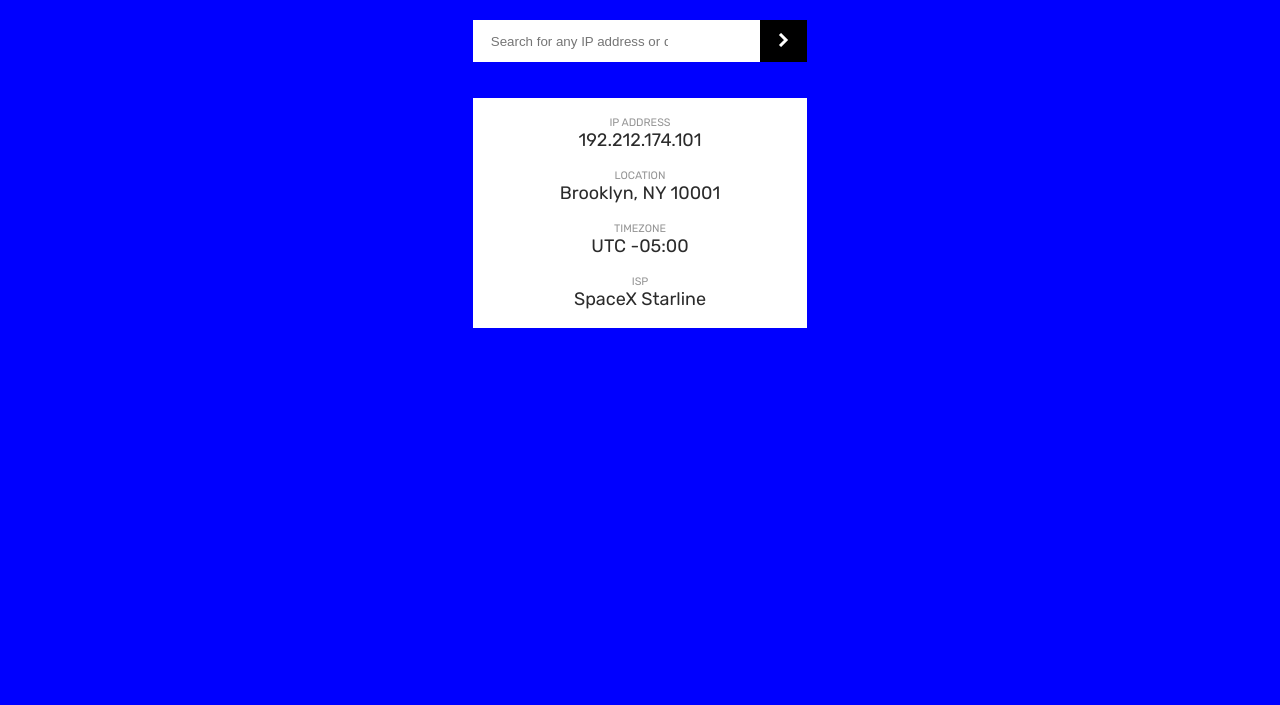
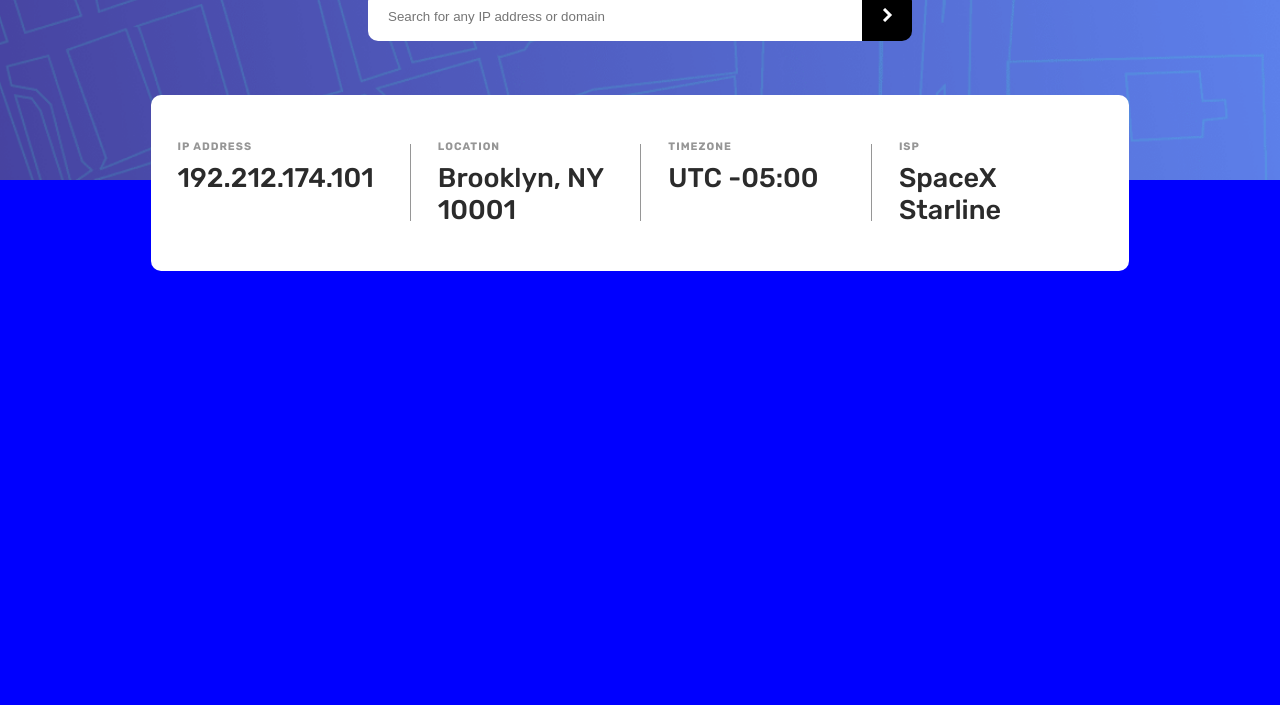
Before and after one commit to dd0lynx/ip-address-tracker-frontend-mentor, a plain HTML site: page index.html in a window 1280 px wide. Shown: the part 95-800 px from the top of the page. Drawn offline with Linux system fonts and the light colour scheme.

Commit message:
reactive layout for mobile and desktop done

```diff
--- a/index.html
+++ b/index.html
@@ -45,7 +45,7 @@
             </div>
         </div>
         <div class="background">
-
+            <img src="./img/pattern-bg.png" alt="">
         </div>
     </main>
 </body>
--- a/style.css
+++ b/style.css
@@ -4,6 +4,7 @@
     --dark-grey: hsl(0, 0%, 59%);
 
     font-family: 'Rubik', sans-serif;
+    font-weight: 400;
     font-size: 18px;
 }
 
@@ -13,10 +14,10 @@
 }
 
 main {
+    min-height: 100vh;
+
     display: grid;
     grid-template-areas: "main-area";
-
-    min-height: 100vh;
 }
 
 main > *{
@@ -29,27 +30,38 @@ main > *{
 
     background: blue;
 }
+.background img {
+    width: 100%;
+    height: 275px;
+
+    object-fit: cover;
+    object-position: center;
+}
 .forground {
     z-index: 1;
+    width: 85%;
     justify-self: center;
 
     display: flex;
     flex-direction: column;
     align-items: stretch;
-    gap: 2rem;
+    gap: 1.5rem;
 
-    padding-top: 2rem;
+    padding-top: 1.5rem;
 }
 
 .page-title {
     color: white;
+    text-align: center;
+    font-size: 1.5rem;
+    font-weight: 500;
 }
+
 /* Search Bar */
 .search-bar {
+    height: 50px;
+
     display: flex;
-}
-.search-bar > * {
-    padding: 0.7rem 1rem;
 }
 .search-box {
     flex-grow: 1;
@@ -58,31 +70,78 @@ main > *{
     align-items: center;
 
     background: white;
+    border-radius: 10px 0 0 10px;
 }
 .search-box > input {
+    width: 100%;
+    height: 100%;
+    padding-left: 20px;
 
     border: none;
     background: none;
+    outline: none;
 }
 .search-bar button {
+    width: 50px;
+
     border: none;
     background: black;
+    border-radius: 0 10px 10px 0;
+    cursor: pointer;
 }
 
 /* info card */
 .info-card {
+    padding: 1.5rem 0;
+
+    display: grid;
+    grid-template-rows: 1fr 1fr 1fr 1fr;
+    gap: 1.5rem;
+
     background: white;
+    border-radius: 10px;
     text-align: center;
-    padding-top: 1rem;
-}
-.info-card > *{
-    margin-bottom: 1rem;
 }
 .info-card > * > .label {
     color: var(--dark-grey);
     text-transform: uppercase;
     font-size: 0.6rem;
+    font-weight: 700;
+    letter-spacing: 1px;
 }
 .info-card > * > .info {
     color: var(--very-dark-gray);
+    font-weight: 500;
 }
+
+@media screen and (min-width: 800px) {
+    .forground {
+        align-items: center;
+    }
+    .search-bar {
+        width: 50%;
+    }
+    .info-card {
+        width: 85%;
+        min-width: min-content;
+        padding: 2.5rem 1.5rem;
+        margin: 1.5rem 0;
+
+        grid-template-columns: 1fr 1fr 1fr 1fr;
+        grid-template-rows: 1fr;
+
+        text-align: left;
+    }
+    .info-card > * > .info {
+        height: calc(100% - 1.5rem);
+        margin-top: -0.5rem;
+        padding-top: 1rem;
+        padding-right: 2rem;
+        border-right: 1px solid var(--dark-grey);
+
+        font-size: 1.5rem;
+    }
+    .info-card > *:last-child > .info {
+        border-right: none;
+    }
+}
```
